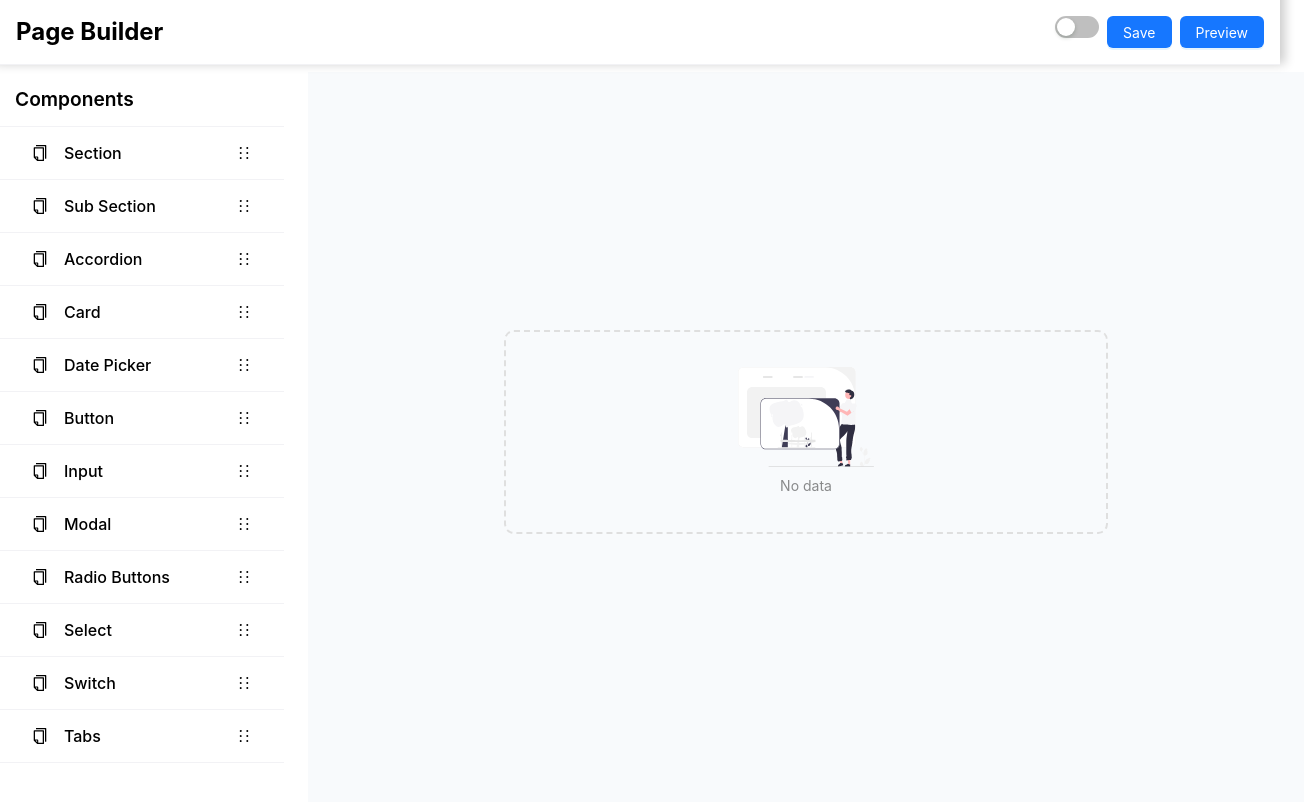
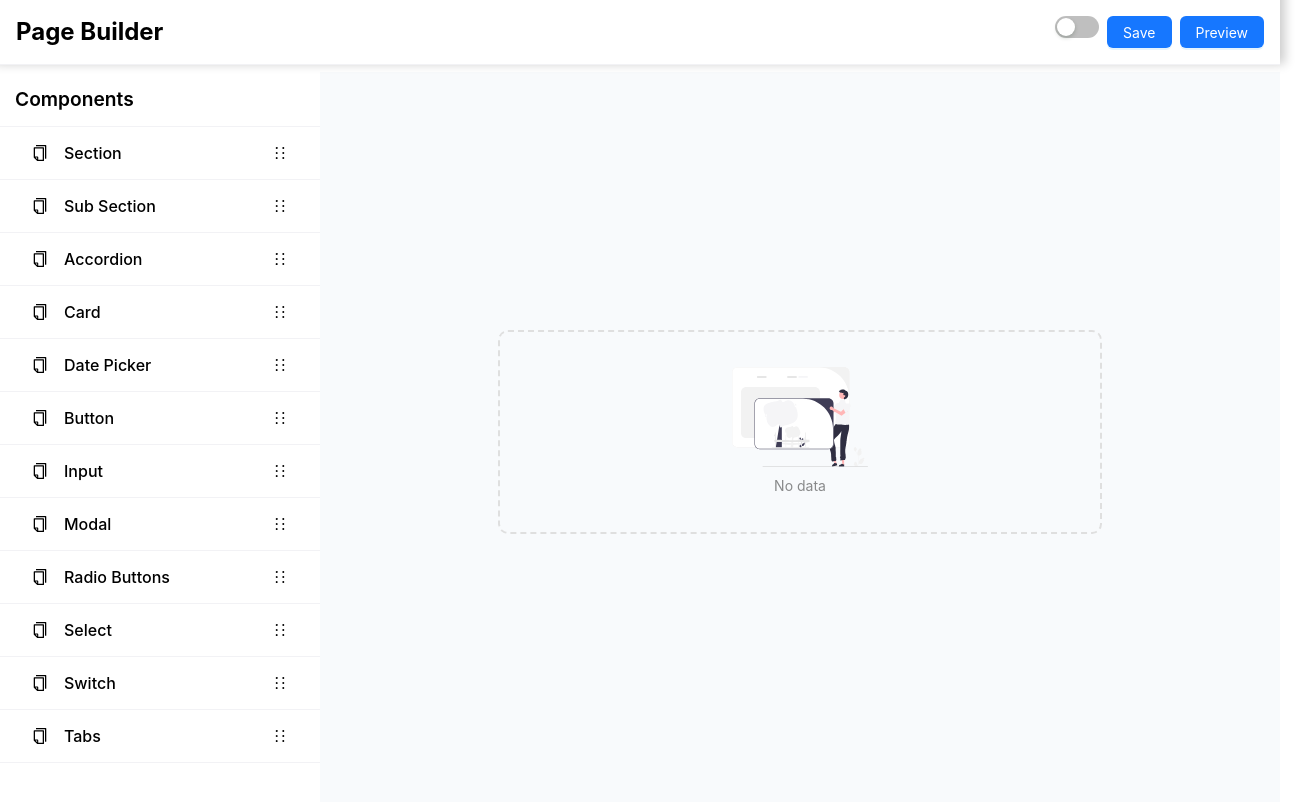
Before and after one commit to killcodeX/react-page-builder-v2, a React (Create React App) app in the folder pagebuilder/: page / in a window 1280 px wide. Shown: the top 802 px of the page, 1304 px wide, since content can reach past the window. Built offline with nearby package versions, Linux system fonts and the light colour scheme.

Commit message:
refactor: removed gutter

```diff
--- a/pagebuilder/src/Modules/PageBuilder/index.jsx
+++ b/pagebuilder/src/Modules/PageBuilder/index.jsx
@@ -12,7 +12,7 @@ const style = {
 export default function PageBuilder() {
   return (
     <section className="page-builder">
-      <Row gutter={48}>
+      <Row>
         <Col span={6}>
           <ComponentList/>
         </Col>
```
